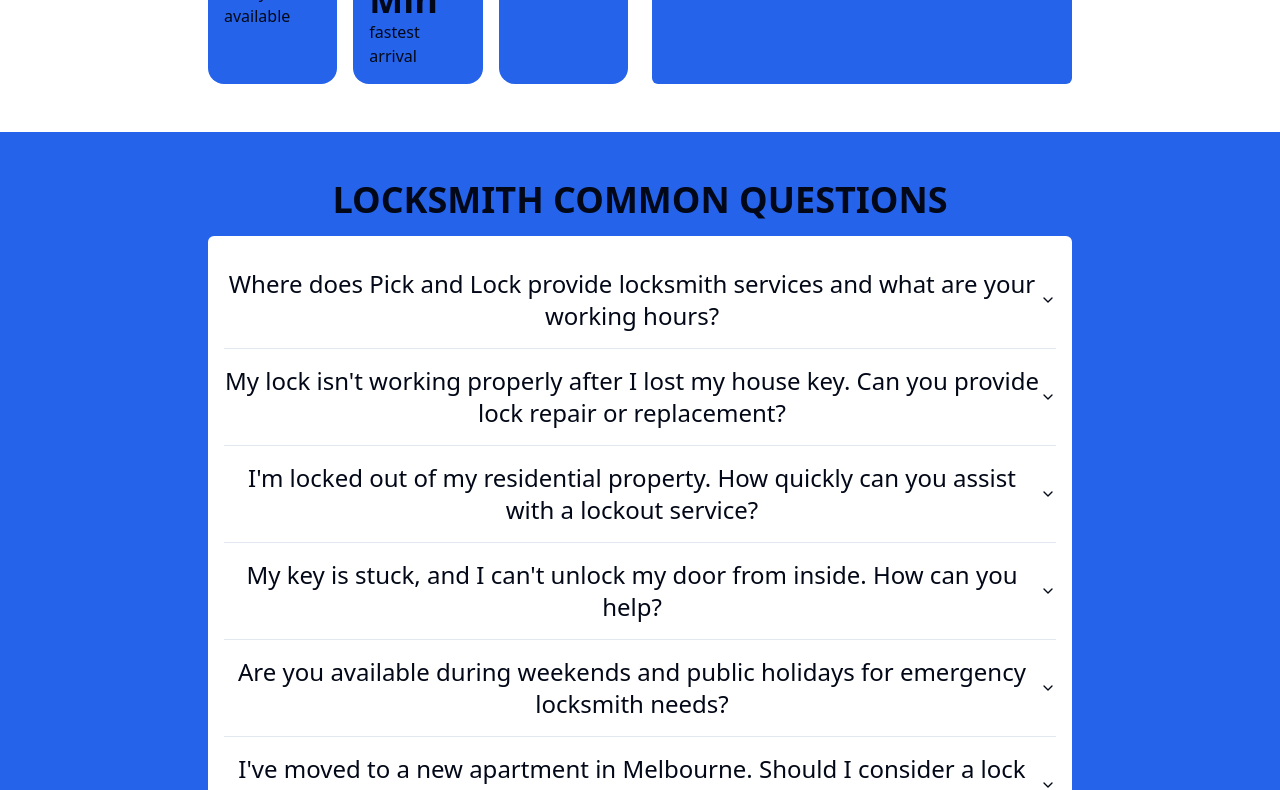
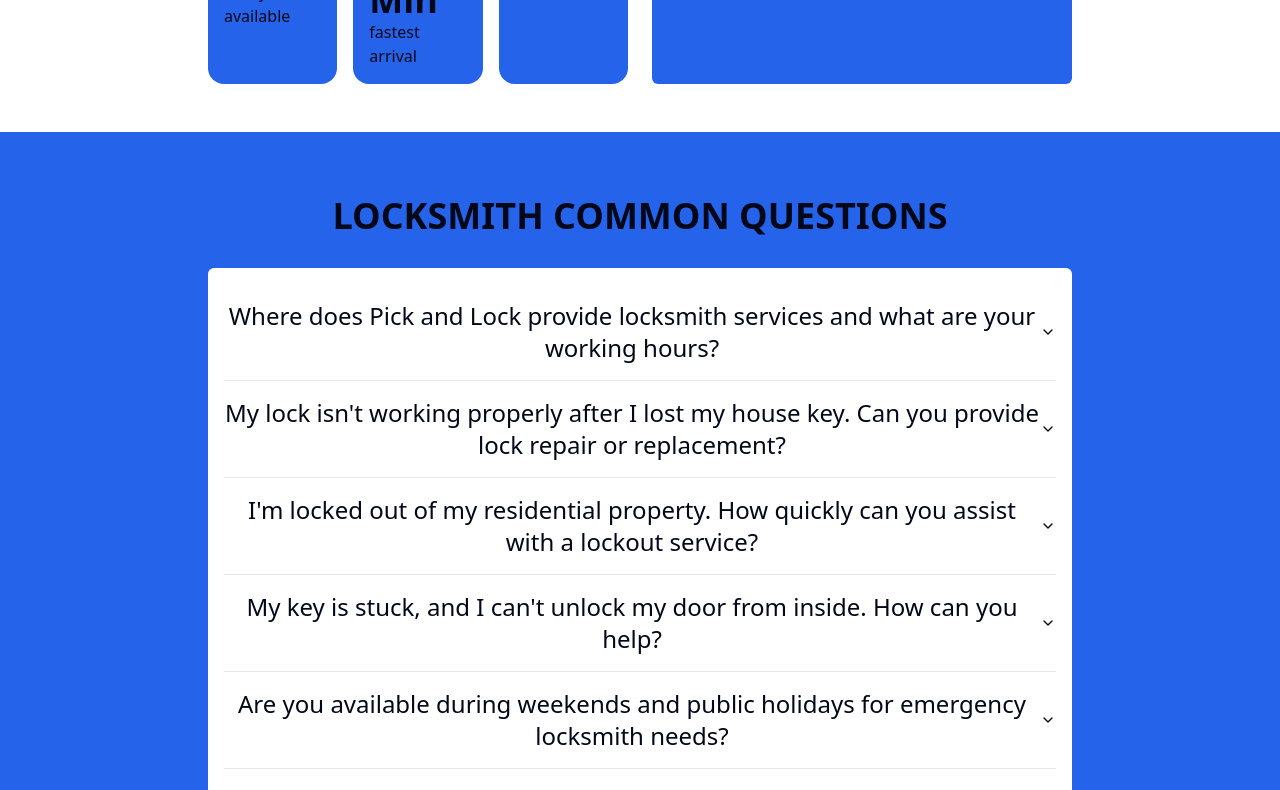
Before and after one commit to digmi123/unlock-it, a React (Vite) app: page / in a window 1280 px wide. Shown: the part 980-1770 px from the top of the page. Built offline with nearby package versions, Linux system fonts and the light colour scheme.

Commit message:
Use Section wrapper in FAQ section.

```diff
--- a/src/sections/FAQ.jsx
+++ b/src/sections/FAQ.jsx
@@ -1,3 +1,4 @@
+import SectionWrapper from "@/components/SectionWrapper";
 import {
   Accordion,
   AccordionContent,
@@ -70,8 +71,8 @@ const questionsAnswers = [
 
 export default function FAQ() {
   return (
-    <section className="px-52 py-12 bg-primary">
-      <h1 className="text-4xl uppercase font-bold text-center">
+    <SectionWrapper className="bg-primary">
+      <h1 className="text-4xl uppercase font-bold text-center py-4">
         locksmith common questions
       </h1>
 
@@ -85,6 +86,6 @@ export default function FAQ() {
           ))}
         </Accordion>
       </div>
-    </section>
+    </SectionWrapper>
   );
 }
```
